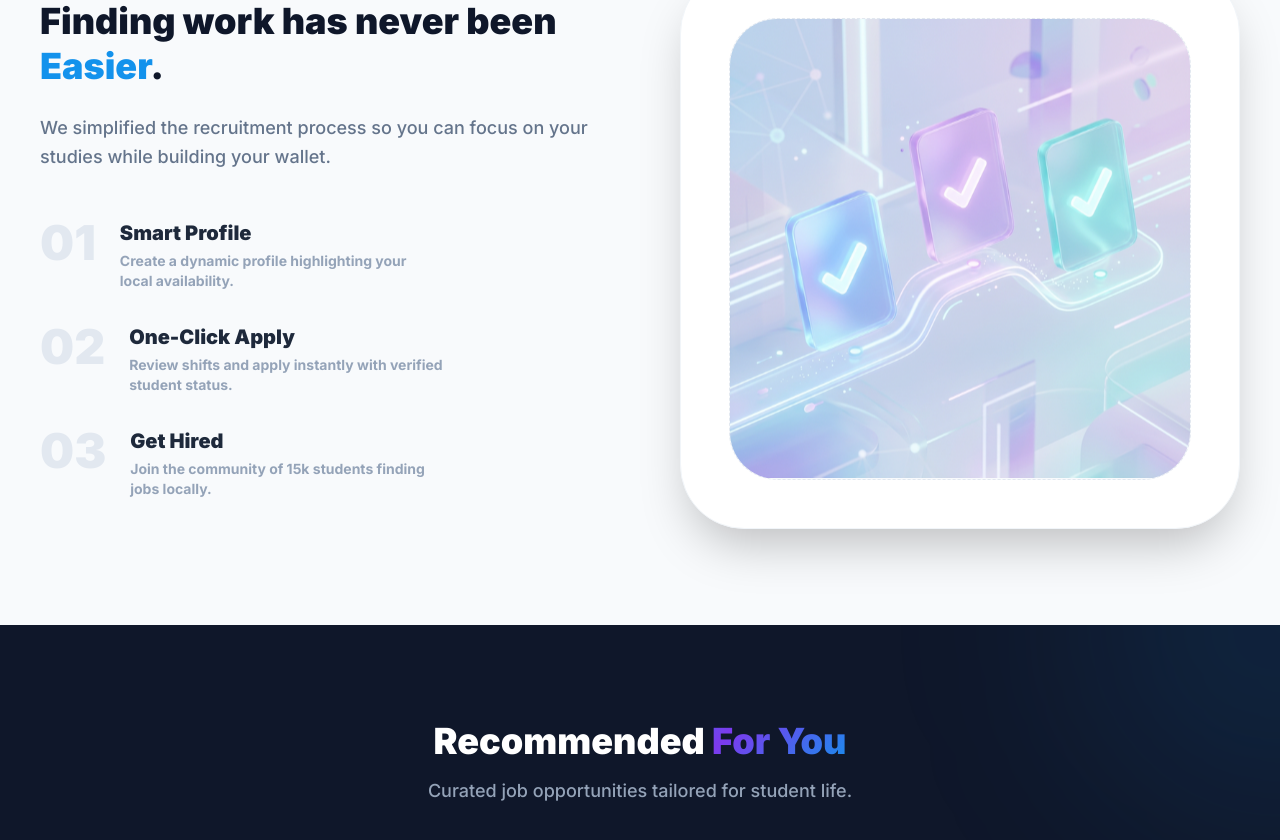
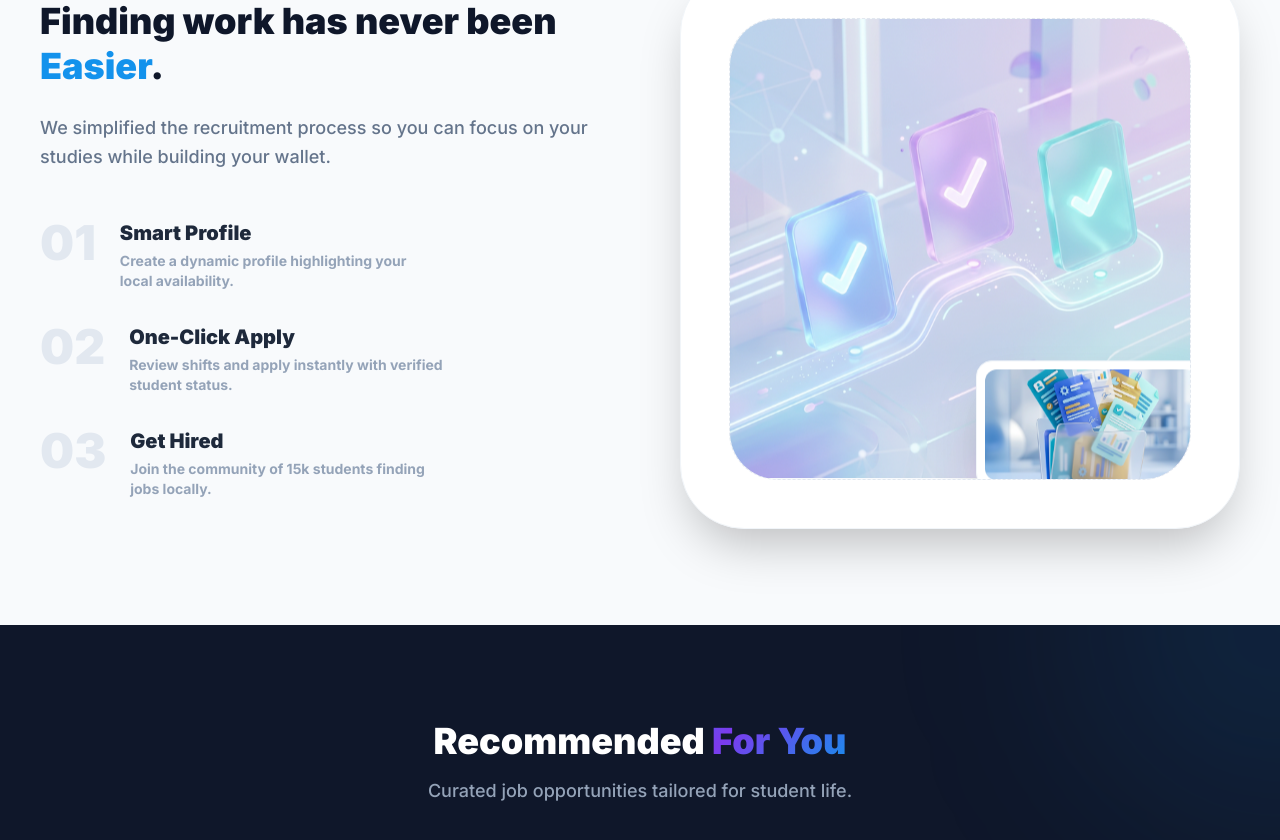
Before and after one commit to thanhdv911/WorkBridge-Project, a React (Vite) app in the folder Frontend/: page / in a window 1280 px wide. Shown: the part 1564-2404 px from the top of the page. Built offline with nearby package versions, Linux system fonts and the light colour scheme; no server answers.

Commit message:
feat: sử dụng herodemo.png và apps_demo.png từ người dùng cho trang Home

```diff
--- a/Frontend/src/pages/Home.jsx
+++ b/Frontend/src/pages/Home.jsx
@@ -3,13 +3,14 @@ import { useNavigate } from 'react-router-dom';
 import api from '../services/api';
 
 // New Demo Assets
-import heroImage from '../assets/hero_demo.png';
+import heroImage from '../assets/herodemo.png';
 import techIcon from '../assets/cat_tech_demo.png';
 import cafeIcon from '../assets/cat_cafe_demo.png';
 import eduIcon from '../assets/cat_edu_demo.png';
 import deliveryIcon from '../assets/cat_delivery_demo.png';
 import ctaIcon from '../assets/cta_success_demo.png';
 import howItWorksImage from '../assets/how_it_works_demo.png';
+import appsImage from '../assets/apps_demo.png';
 
 export default function Home() {
   return (
@@ -318,6 +319,10 @@ function HowItWorks() {
            <div className="aspect-square bg-white rounded-[4rem] shadow-2xl border border-slate-100 flex items-center justify-center p-12 overflow-hidden">
               <div className="w-full h-full bg-slate-50 rounded-[3rem] border border-dashed border-slate-200 flex items-center justify-center relative overflow-hidden">
                  <img src={howItWorksImage} alt="How it works" className="w-full h-full object-contain opacity-90 anim-float" />
+                 {/* Small floating app preview */}
+                 <div className="absolute -bottom-4 -right-4 w-1/2 aspect-video bg-white rounded-2xl shadow-2xl border border-slate-100 p-2 anim-float-d">
+                    <img src={appsImage} alt="App Preview" className="w-full h-full object-cover rounded-xl" />
+                 </div>
               </div>
            </div>
         </div>
```
Also changed, not shown: Frontend/src/assets/hero_demo.png (deleted), Frontend/src/assets/herodemo.png (added).
